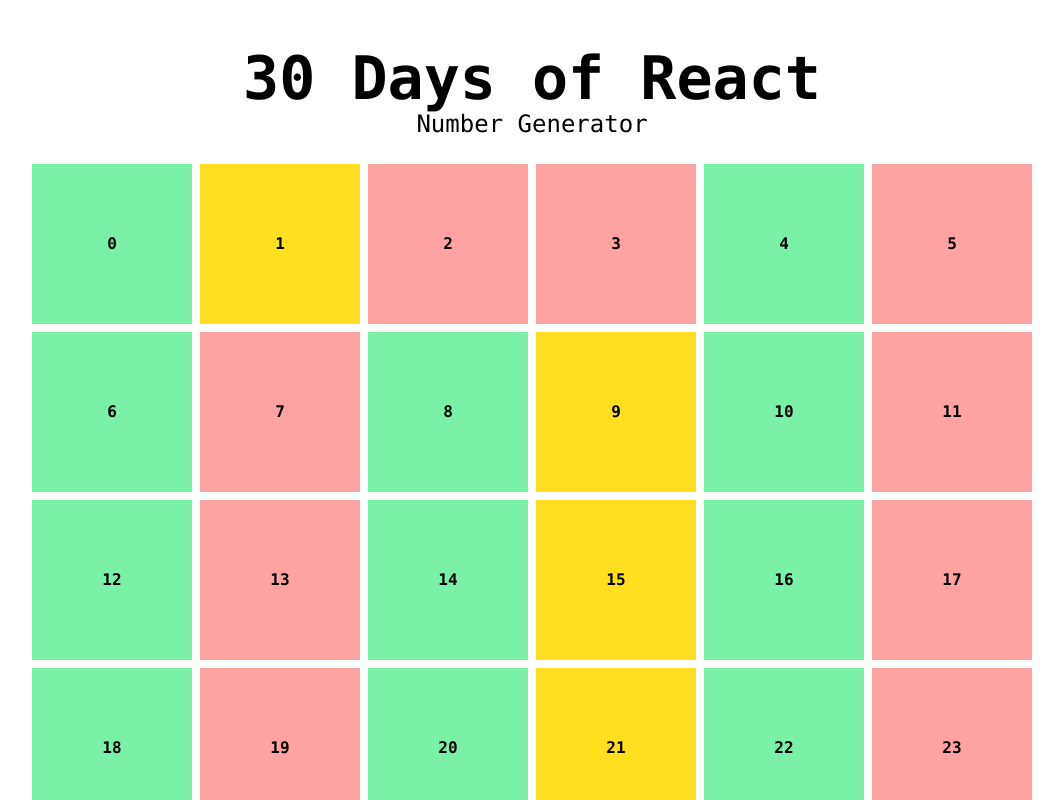
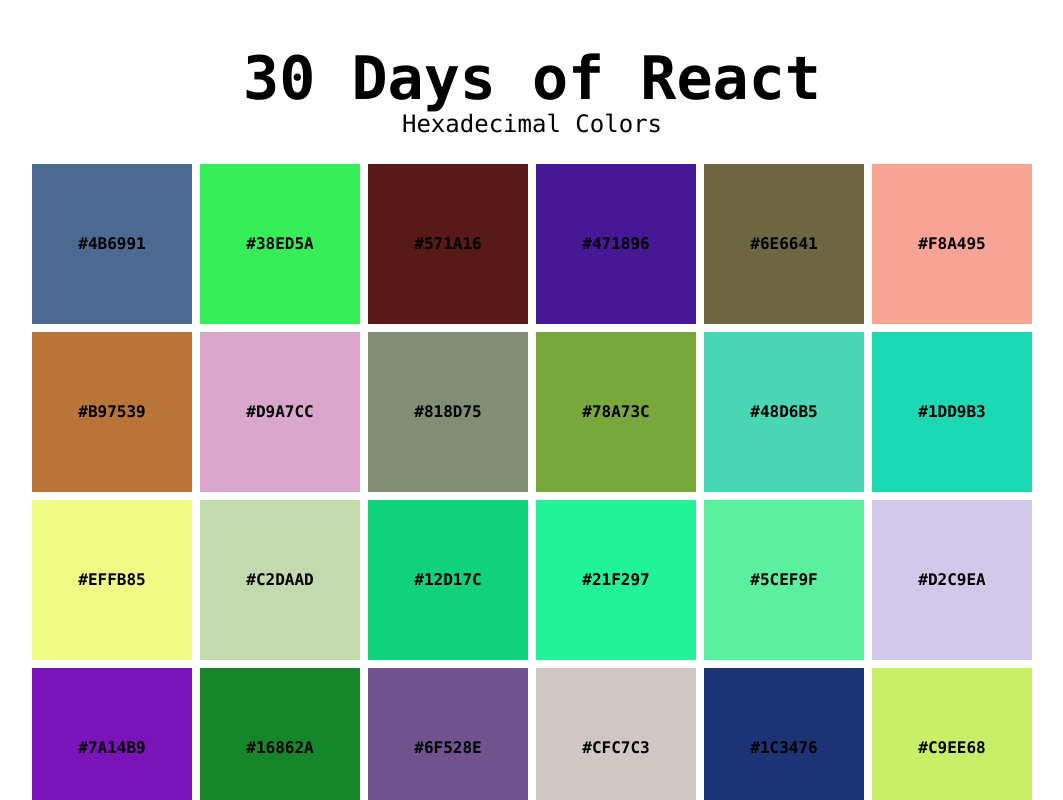
Before and after one commit to VCNtech-123/My-30-Days-of-React, a React (Vite) app: page / in a window 1280 px wide. Shown: the top 800 px of the page, without its empty margins (108-1171 px from the left). Built offline with nearby package versions, Linux system fonts and the light colour scheme.

Commit message:
Finished Number 2 in Day 6

```diff
--- a/src/App.jsx
+++ b/src/App.jsx
@@ -1,8 +1,8 @@
 
-import NumberContainer from './components/Day-6/Day6';
+import HexadecimalContainers from './components/Day-6/Day6';
 
 export default function App() {
   return (
-      <NumberContainer />
+      <HexadecimalContainers />
   )
 }
--- a/src/components/Day-6/Day6.jsx
+++ b/src/components/Day-6/Day6.jsx
@@ -32,7 +32,7 @@
 
 const NumberCard = ({ number }) => {
     return (
-        <div key={number} className={`${colorValidator(number)} p-9 min-h-40 min-w-40 flex items-center justify-center font-bold font-mono`}>
+        <div className={`${colorValidator(number)} p-9 min-h-40 min-w-40 flex items-center justify-center font-bold font-mono`}>
             {number}
         </div>
     )
@@ -51,10 +51,52 @@
             <h1 className="font-mono text-2xl">Number Generator</h1>
             <div className="flex justify-center w-[1120px] flex-wrap my-0 mx-auto gap-2 py-6">
 
-                {numbers.map(num => <NumberCard number={num} />)}
+                {numbers.map(num => <NumberCard key={num} number={num} />)}
             </div>
         </div>
     )
 }
 
-export default NumberContainer;
+//2
+
+const randomColor = () => {
+    let hex = '123456789ABCDEF';
+    let color = '';
+
+    for (let i = 0; i < 6; i++) {
+        const index = Math.floor(Math.random() * hex.length);
+        color += hex[index];
+    }
+
+    return '#' + color;
+}
+
+
+const HexCard = ({ color }) => {
+    return (
+        <div className={`p-9 min-h-40 min-w-40 flex items-center justify-center font-bold font-mono`} style={{backgroundColor: color}}>
+            {color}
+        </div>
+    )
+}
+
+const colorCard = [];
+
+for (let i = 0; i < 100; i++) {
+    colorCard.push(randomColor());
+}
+
+const HexadecimalContainers = () => {
+    console.log(colorCard);
+    return (
+        <div className="flex flex-col items-center p-12">
+            <h1 className="font-mono font-bold text-6xl">30 Days of React</h1>
+            <h1 className="font-mono text-2xl">Hexadecimal Colors</h1>
+            <div className="flex justify-center w-[1120px] flex-wrap my-0 mx-auto gap-2 py-6">
+                {colorCard.map(hex => <HexCard key={hex} color={hex} />)}
+            </div>
+        </div>
+    )
+}
+
+export default HexadecimalContainers;
```
Also changed, not shown: src/components/Day 5/Day5.jsx (line endings or trailing spaces).
